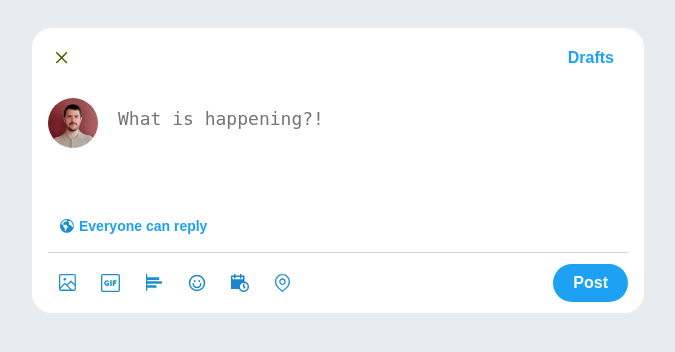
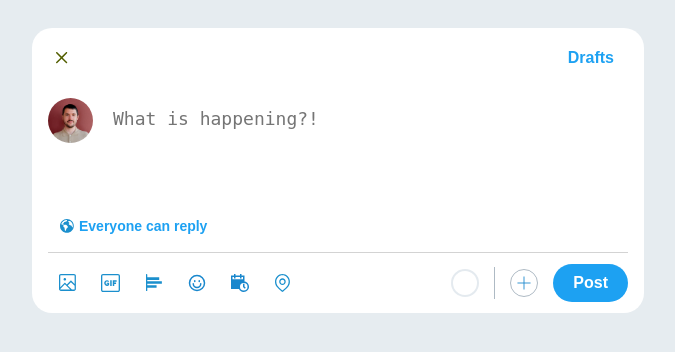
Before and after one commit to Tizzz-555/no-feed-twitter, a Flask app: page / in a window 1280 px wide. Shown: the top 352 px of the page, without its empty margins (302-977 px from the left). Run offline with Flask 3, Linux system fonts and the light colour scheme.

Commit message:
style: added + button and progress bar

```diff
--- a/static/css/style.css
+++ b/static/css/style.css
@@ -91,8 +91,8 @@ body {
 }
 
 .profile-pic {
-	width: 50px;
-	height: 50px;
+	width: 45px;
+	height: 45px;
 	border-radius: 50%;
 	object-fit: cover;
 }
@@ -209,10 +209,58 @@ body {
 	background-color: rgba(29, 161, 242, 0.1);
 }
 .extra-icons {
-	height: 18px; /* Adjust size as needed */
+	height: 18px;
 	width: auto;
 	filter: invert(48%) sepia(92%) saturate(476%) hue-rotate(162deg)
 		brightness(80%) contrast(101%);
+}
+
+.post-group {
+	display: flex;
+	align-items: center;
+	gap: 15px; /* Align to the left of tweetButton */
+}
+
+.progress-bar {
+	border: 2px solid #ced9e28f;
+	border-radius: 50%;
+	padding: 12px;
+	margin-left: auto;
+	display: flex;
+	align-items: center;
+	justify-content: center;
+	background: transparent;
+	transition: background-color 0.3s;
+}
+
+.add-icon-btn {
+	border: 1px solid #8b9cabb1;
+	border-radius: 50%;
+	padding: 6px;
+	margin-left: auto;
+	display: flex;
+	align-items: center;
+	justify-content: center;
+	background: transparent;
+	transition: background-color 0.3s;
+	cursor: pointer;
+}
+
+.add-icon-btn:hover {
+	background-color: rgba(29, 161, 242, 0.1); /* Hover effect */
+}
+
+.add-icon {
+	width: 14px;
+	height: auto;
+	filter: invert(48%) sepia(92%) saturate(476%) hue-rotate(162deg)
+		brightness(80%) contrast(101%);
+}
+
+.vertical-line {
+	height: 32px;
+	width: 1px;
+	background-color: #8b9cabb1;
 }
 #tweetButton {
 	background: #1da1f2;
--- a/templates/index.html
+++ b/templates/index.html
@@ -96,7 +96,20 @@
 						</button>
 						<input type="file" id="mediaInput" multiple hidden />
 					</div>
-					<button id="tweetButton">Post</button>
+					<div class="post-group">
+						<div role="progressbar" class="progress-bar"></div>
+						<div class="vertical-line"></div>
+						<button class="add-icon-btn">
+							<img
+								src="{{ url_for('static',
+								filename='images/twitter-newui-iconkit/svg/twitter-plus.svg')
+								}}"
+								alt="Icon 2"
+								class="add-icon"
+							/>
+						</button>
+						<button id="tweetButton">Post</button>
+					</div>
 				</div>
 			</div>
 		</div>
```
Also changed, not shown: static/images/twitter-newui-iconkit/svg/twitter-plus.svg (added).
